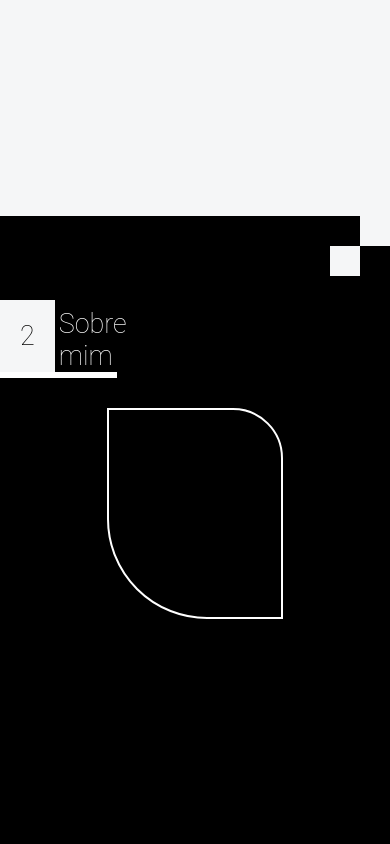
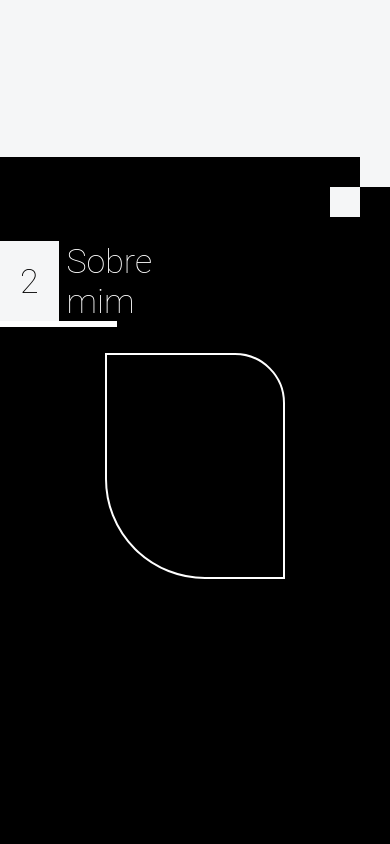
Before and after one commit to AllanC12/lopes_archictecture, a Next.js app: page / in a window 390 px wide. Shown: the part 1480-2324 px from the top of the page. Built offline with nearby package versions, Linux system fonts and the light colour scheme.

Commit message:
aumentando imagem e aproximando texto

```diff
--- a/components/sass_components/About.module.css
+++ b/components/sass_components/About.module.css
@@ -1,5 +1,5 @@
 .wraper_about {
-  padding-top: 11vh;
+  padding-top: 6vh;
 }
 .wraper_about .about {
   position: relative;
@@ -9,12 +9,12 @@
   padding: 5vh 0;
 }
 .wraper_about .about .title_session_about {
-  font-size: 27px;
+  font-size: 34px;
   color: #fff;
   display: flex;
   justify-content: flex-start;
   align-items: flex-end;
-  gap: 1vw;
+  gap: 2vw;
   padding: 5vh 0 0 0;
   border-bottom: 6px solid #fff;
   max-width: 30%;
@@ -48,8 +48,8 @@
   display: flex;
   justify-content: center;
   align-items: flex-start;
-  gap: 120px;
-  padding: 5%;
+  gap: 80px;
+  padding: 4%;
 }
 .wraper_about .about .text_about {
   width: 50%;
@@ -73,14 +73,20 @@
   position: relative;
   top: 20px;
   left: 30px;
-  max-width: 100%;
+  max-width: 105%;
   height: 100%;
   border-radius: 0px 50px 0px 100px;
 }
 
 @media (max-width: 768px) {
+  .wraper_about {
+    padding: 4vh 0 !important;
+  }
   .container_text_photo {
     flex-wrap: wrap;
+  }
+  .text_about p {
+    text-align: center !important;
   }
   .container_photo {
     margin: 10px 0;
--- a/components/sass_components/About.module.scss
+++ b/components/sass_components/About.module.scss
@@ -1,7 +1,7 @@
 @import "../../mixins/mixin.scss";
 
 .wraper_about{
-    padding-top: 11vh;
+    padding-top: 6vh;
 
     .about{
         position: relative;
@@ -13,10 +13,10 @@
 
 
         .title_session_about{
-            font-size: 27px;
+            font-size: 34px;
             color: #fff;
             @include flex(flex-start,flex-end);
-            gap: 1vw;
+            gap: 2vw;
             padding: 5vh 0 0 0;
             border-bottom: 6px solid #fff;
             max-width: 30%;
@@ -53,8 +53,8 @@
 
         .container_text_photo{
             @include flex(center,flex-start);
-            gap: 120px;
-            padding: 5%;
+            gap: 80px;
+            padding: 4%;
         }
 
         .text_about{
@@ -82,7 +82,7 @@
                 position: relative;
                 top: 20px;
                 left: 30px;
-                max-width: 100%;
+                max-width: 105%;
                 height: 100%;
                 border-radius: 0px 50px 0px 100px;
 
@@ -97,8 +97,16 @@
 
 @media (max-width: 768px){
 
+    .wraper_about{
+        padding: 4vh 0 !important;
+    }
+
     .container_text_photo{
         flex-wrap: wrap;
+    }
+
+    .text_about p{
+        text-align: center !important;
     }
 
     .container_photo{
```
Also changed, not shown: 1 other file (tests, documents, lock files or other folders).
